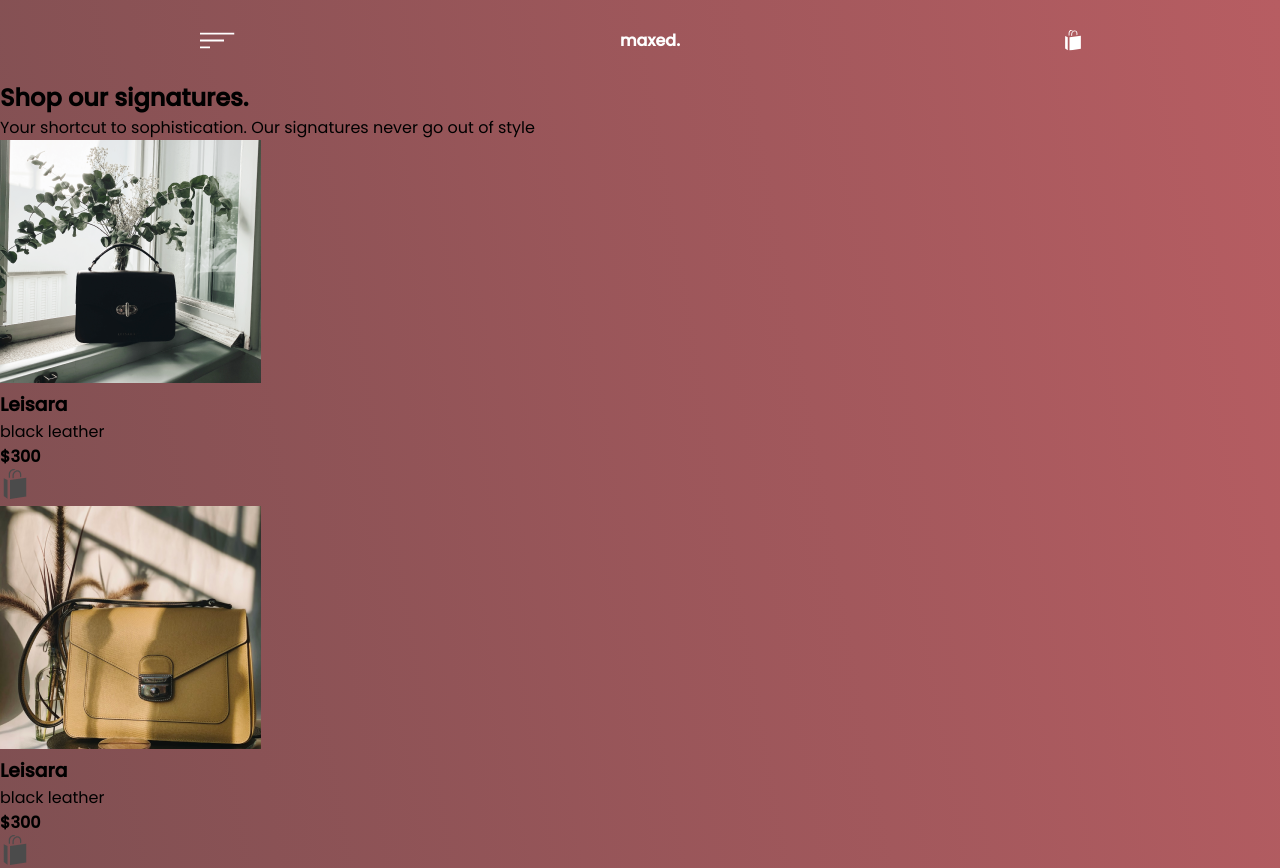
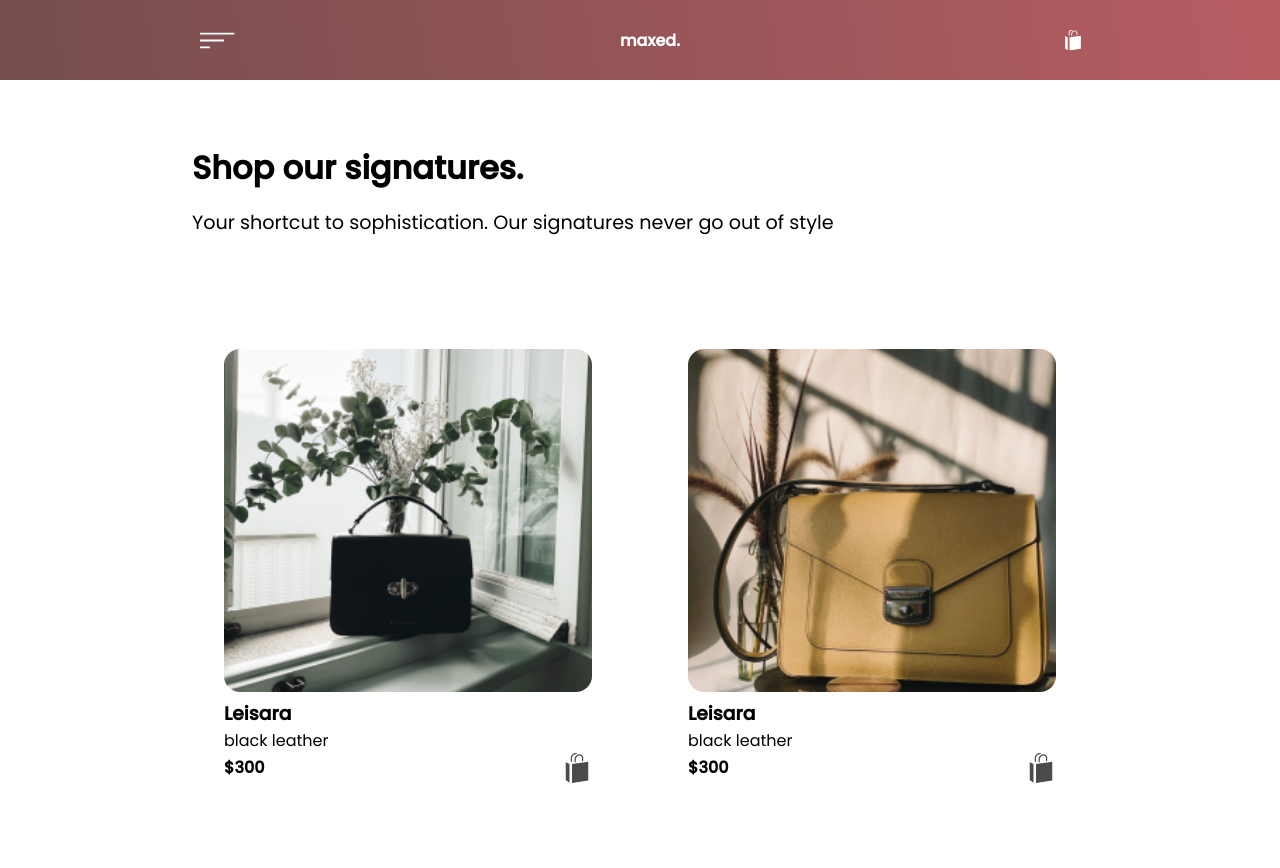
Before and after one commit to michellelclement/page-transitions-tutorial, a plain HTML site: page product-page.html in a window 1280 px wide. Shown: the top 868 px of the page. Drawn offline with nearby package versions, Linux system fonts and the light colour scheme.

Commit message:
Styling product page

```diff
--- a/style.css
+++ b/style.css
@@ -105,3 +105,53 @@ nav img {
   top: 15%;
   transform: scale(1.5);
 }
+
+/* Product Page */
+
+.product-nav {
+  min-height: 10vh;
+}
+
+.product-section {
+  background: white;
+  min-height: 90vh;
+  position: absolute;
+  width: 100vw;
+  z-index: 5;
+}
+
+.product-description {
+  padding: 5% 15%;
+  columns: #4b4b4b;
+}
+
+.product-description h2 {
+  font-size: 2rem;
+}
+
+.product-description p {
+  font-size: 1.2rem;
+  padding: 1rem 0rem;
+}
+
+.product-gallery {
+  display: grid;
+  padding: 0% 15%;
+  grid-template-columns: repeat(auto-fit, minmax(300px, 1fr));
+  grid-gap: 2rem;
+}
+
+.product-gallery, .product-img {
+  border-radius: 1rem;
+  width: 100%;
+}
+
+.price {
+  display: flex;
+  justify-content: space-between;
+  align-items: center;
+}
+
+.card {
+  padding: 2rem;
+}
```
Also changed, not shown: index.html (+3 -3 lines).
